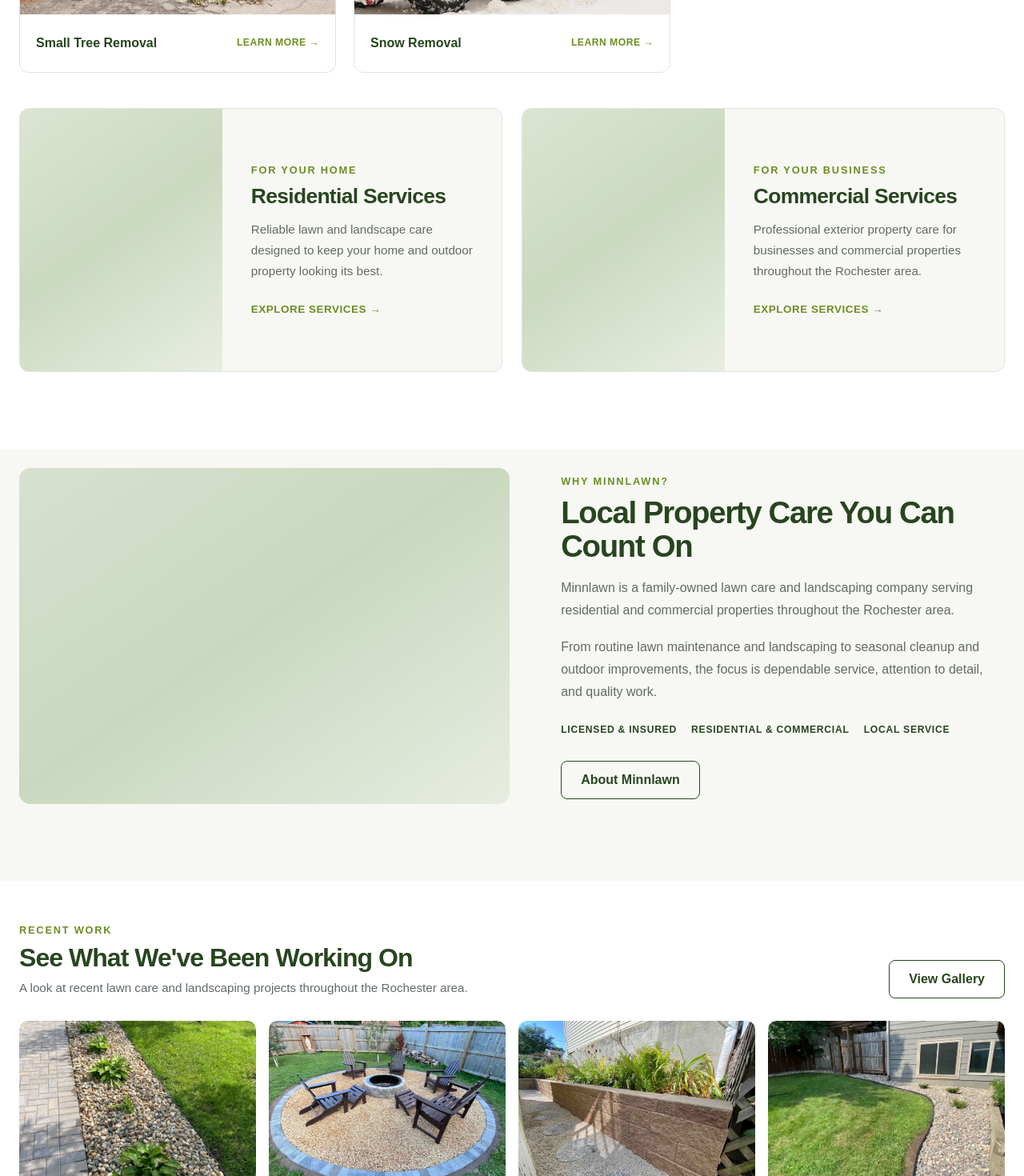
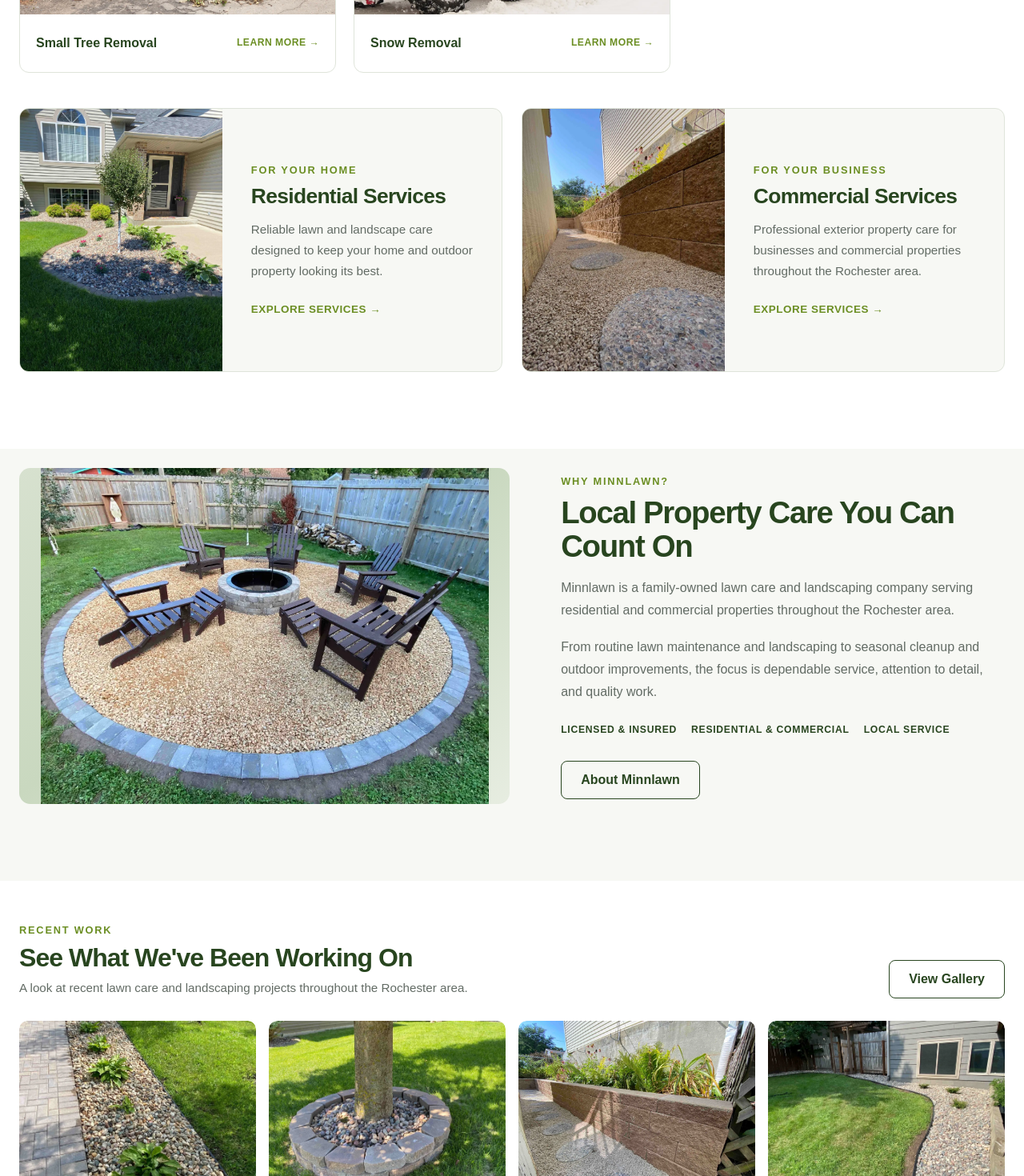
Before and after one commit to Yohan-minnlawn/minnlawn, a Next.js app: page / in a window 1280 px wide. Shown: the part 1400-2870 px from the top of the page at 80% size. Built offline with nearby package versions, Linux system fonts and the light colour scheme.

Commit message:
Polish homepage and about page imagery

```diff
--- a/app/about/page.tsx
+++ b/app/about/page.tsx
@@ -1,3 +1,4 @@
+import Image from "next/image";
 import SiteHeader from "@/components/SiteHeader";
 import Footer from "@/components/Footer";
 
@@ -22,7 +23,14 @@ export default function AboutPage() {
 
       <section className="about-story">
         <div className="container about-story__inner">
-          <div className="about-story__image" aria-hidden="true" />
+          <div className="about-story__image">
+            <Image
+              src="/images/projects/walkway-rock-bed.webp"
+              alt="Finished stone walkway and rock landscaping project completed by Minnlawn"
+              fill
+              sizes="(max-width: 1100px) 100vw, 50vw"
+            />
+          </div>
 
           <div className="about-story__content">
             <p className="eyebrow">Our Story</p>
@@ -30,9 +38,11 @@ export default function AboutPage() {
             <h2>Dependable Service. Quality Work. Local Commitment.</h2>
 
             <p>
-              We are committed to providing reliable, high-quality lawn care and
-              landscaping services with a personal touch, helping homeowners and
-              businesses keep their properties looking their best.
+              Minnlawn provides dependable lawn care, landscaping, seasonal
+              cleanup, snow removal, and small tree removal for residential and
+              commercial properties throughout the Rochester area. We focus on
+              clean, well-finished work and straightforward service that helps
+              properties look cared for year-round.
             </p>
 
             <p>
--- a/app/globals.css
+++ b/app/globals.css
@@ -516,6 +516,12 @@ a {
 
 .client-type-card__image {
   background: linear-gradient(145deg, #dbe5d2 0%, #cbd9bf 48%, #e8eee2 100%);
+  position: relative;
+  overflow: hidden;
+}
+
+.client-type-card__image img {
+  object-fit: cover;
 }
 
 .client-type-card__content {
@@ -569,9 +575,15 @@ a {
 }
 
 .why-minnlawn__image {
+  position: relative;
   min-height: 420px;
+  overflow: hidden;
   border-radius: 14px;
   background: linear-gradient(145deg, #d7e1cf 0%, #c9d8bf 48%, #e7ede1 100%);
+}
+
+.why-minnlawn__image img {
+  object-fit: contain;
 }
 
 .why-minnlawn__content {
@@ -1117,9 +1129,14 @@ a {
 }
 
 .about-story__image {
+  position: relative;
   min-height: 460px;
+  overflow: hidden;
   border-radius: 14px;
-  background: linear-gradient(145deg, #d7e2cf 0%, #c7d6bc 50%, #e7ede1 100%);
+}
+
+.about-story__image img {
+  object-fit: cover;
 }
 
 .about-story__content h2 {
--- a/components/ClientTypes.tsx
+++ b/components/ClientTypes.tsx
@@ -1,4 +1,5 @@
 import Link from "next/link";
+import Image from "next/image";
 
 const clientTypes = [
   {
@@ -6,12 +7,16 @@ const clientTypes = [
     description:
       "Reliable lawn and landscape care designed to keep your home and outdoor property looking its best.",
     href: "/services#residential",
+    image: "/images/projects/front-yard-rock-landscaping.webp",
+    alt: "Residential landscaping project completed by Minnlawn",
   },
   {
     title: "Commercial Services",
     description:
       "Professional exterior property care for businesses and commercial properties throughout the Rochester area.",
     href: "/services#commercial",
+    image: "/images/projects/retaining-wall-walkway.webp",
+    alt: "Retaining wall and walkway project completed by Minnlawn",
   },
 ];
 
@@ -21,7 +26,14 @@ export default function ClientTypes() {
       <div className="container client-types__inner">
         {clientTypes.map((type) => (
           <article className="client-type-card" key={type.title}>
-            <div className="client-type-card__image" aria-hidden="true" />
+            <div className="client-type-card__image">
+              <Image
+                src={type.image}
+                alt={type.alt}
+                fill
+                sizes="(max-width: 700px) 100vw, 42vw"
+              />
+            </div>
 
             <div className="client-type-card__content">
               <p className="eyebrow">
--- a/components/GalleryPreview.tsx
+++ b/components/GalleryPreview.tsx
@@ -7,9 +7,9 @@ const galleryItems = [
     alt: "Rock bed and walkway landscaping project completed by Minnlawn",
   },
   {
-    src: "/images/projects/fire-pit-project-finished.webp",
-    alt: "Finished outdoor fire pit landscaping project by Minnlawn",
-  },
+  src: "/images/projects/landscape-tree-ring.webp",
+  alt: "Finished landscaped tree ring completed by Minnlawn",
+},
   {
     src: "/images/projects/retaining-wall-garden.webp",
     alt: "Retaining wall and garden landscaping project by Minnlawn",
--- a/components/WhyMinnlawn.tsx
+++ b/components/WhyMinnlawn.tsx
@@ -1,10 +1,18 @@
 import Link from "next/link";
+import Image from "next/image";
 
 export default function WhyMinnlawn() {
   return (
     <section className="why-minnlawn">
       <div className="container why-minnlawn__inner">
-        <div className="why-minnlawn__image" aria-hidden="true" />
+        <div className="why-minnlawn__image">
+          <Image
+            src="/images/projects/fire-pit-project-finished.webp"
+            alt="Finished backyard fire pit landscaping project by Minnlawn"
+            fill
+            sizes="(max-width: 1100px) 100vw, 52vw"
+          />
+        </div>
 
         <div className="why-minnlawn__content">
           <p className="eyebrow">Why Minnlawn?</p>
@@ -12,15 +20,14 @@ export default function WhyMinnlawn() {
           <h2>Local Property Care You Can Count On</h2>
 
           <p>
-            Minnlawn is a family-owned lawn care and landscaping company
-            serving residential and commercial properties throughout the
-            Rochester area.
+            Minnlawn is a family-owned lawn care and landscaping company serving
+            residential and commercial properties throughout the Rochester area.
           </p>
 
           <p>
             From routine lawn maintenance and landscaping to seasonal cleanup
-            and outdoor improvements, the focus is dependable service,
-            attention to detail, and quality work.
+            and outdoor improvements, the focus is dependable service, attention
+            to detail, and quality work.
           </p>
 
           <div className="why-minnlawn__trust">
```
